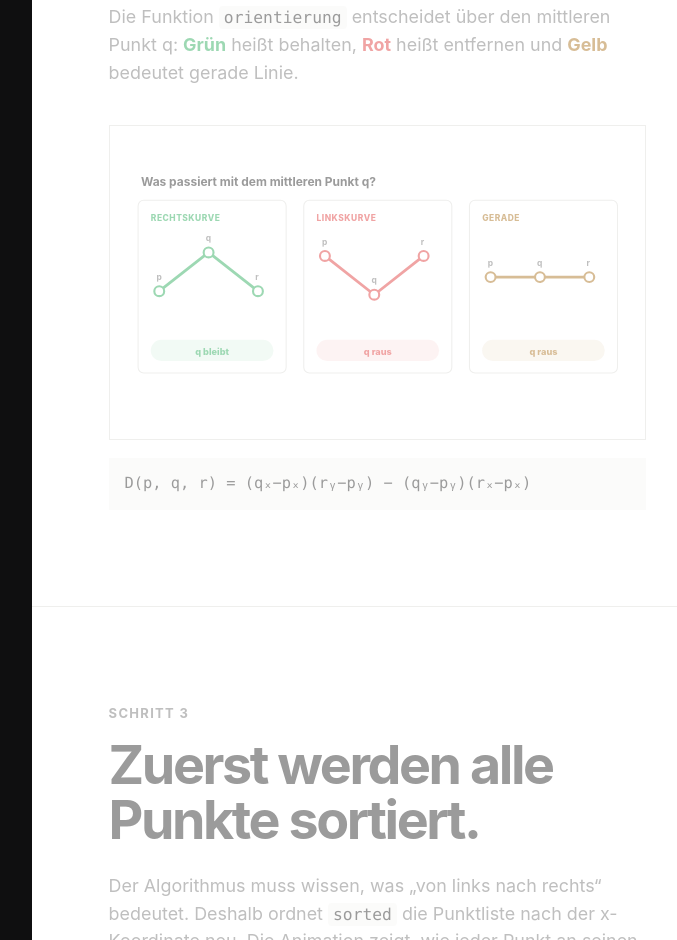
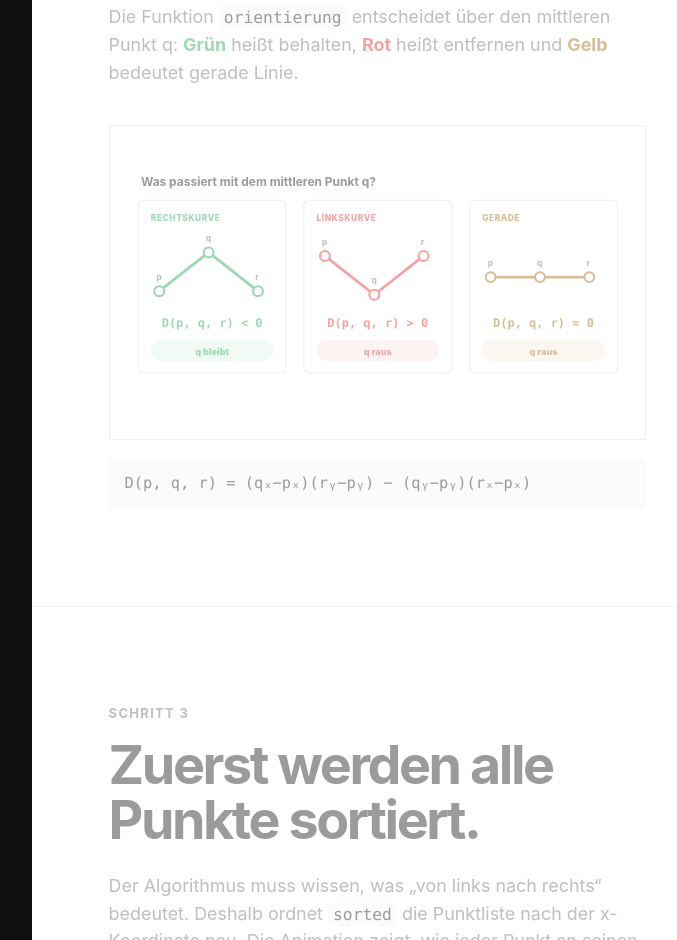
Before and after one commit to HandanMajied2024/konvexe-huelle, a plain HTML site: page visualisierung/index.html in a window 1280 px wide. Shown: the part 5199-6139 px from the top of the page, without its empty margins (557-1234 px from the left). Drawn offline with Linux system fonts and the light colour scheme.

Commit message:
Schritt 2: Bedingung D(p, q, r) < 0 / > 0 / = 0 in den Kurven-Kästen
Co-Authored-By: Claude Opus 5.5 <noreply@anthropic.com>

```diff
--- a/visualisierung/app.js
+++ b/visualisierung/app.js
@@ -323,15 +323,15 @@ function drawOrientationChapter(svg) {
 
   const cards = [
     {
-      x: 20, title: "RECHTSKURVE", result: "q bleibt", tone: "right",
+      x: 20, title: "RECHTSKURVE", condition: "D(p, q, r) < 0", result: "q bleibt", tone: "right",
       points: [[30, 125], [100, 70], [170, 125]],
     },
     {
-      x: 255, title: "LINKSKURVE", result: "q raus", tone: "left",
+      x: 255, title: "LINKSKURVE", condition: "D(p, q, r) > 0", result: "q raus", tone: "left",
       points: [[30, 75], [100, 130], [170, 75]],
     },
     {
-      x: 490, title: "GERADE", result: "q raus", tone: "straight",
+      x: 490, title: "GERADE", condition: "D(p, q, r) = 0", result: "q raus", tone: "straight",
       points: [[30, 105], [100, 105], [170, 105]],
     },
   ];
@@ -355,6 +355,7 @@ function drawOrientationChapter(svg) {
     });
 
     group.append(
+      svgElement("text", { x: card.x + 105, y: 228, class: "turn-condition" }, card.condition),
       svgElement("rect", { x: card.x + 18, y: 246, width: 174, height: 30, rx: 15, class: "turn-result-bg" }),
       svgElement("text", { x: card.x + 105, y: 267, class: "turn-result" }, card.result),
     );
--- a/visualisierung/styles.css
+++ b/visualisierung/styles.css
@@ -328,6 +328,7 @@ footer a { color: var(--ink); }
 .viz .turn-point-label { fill: var(--muted); font-size: 12px; font-weight: 700; }
 .viz .turn-result-bg { fill: currentColor; opacity: .13; }
 .viz .turn-result { fill: currentColor; font-size: 13px; font-weight: 800; text-anchor: middle; }
+.viz .turn-condition { fill: currentColor; font: 800 17px "SFMono-Regular", Menlo, monospace; text-anchor: middle; }
 .viz .sort-heading { fill: var(--muted); font-size: 12px; font-weight: 700; letter-spacing: .06em; }
 .viz .sort-command { fill: var(--ink); font: 700 15px "SFMono-Regular", monospace; text-anchor: middle; }
 .viz .sort-card rect { fill: white; stroke: var(--line); stroke-width: 1.5; }
```
